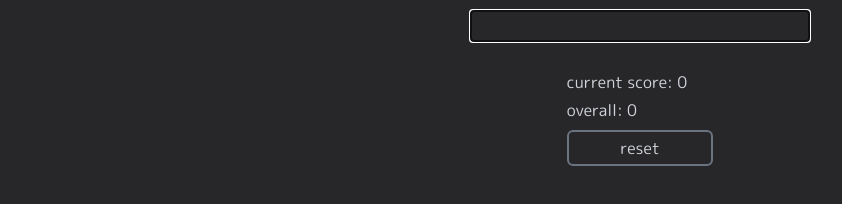
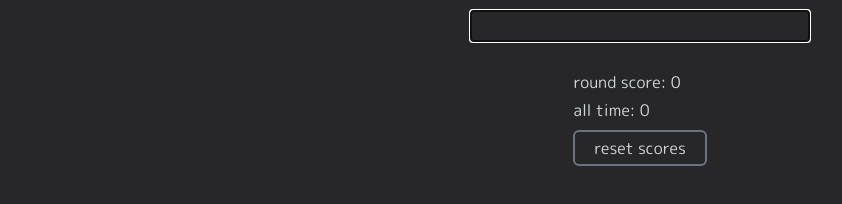
Before and after one commit to cyan1x/jp-quiz-web, a Vue app: page / in a window 1280 px wide. Shown: the part 416-620 px from the top of the page, without its empty margins (0-842 px from the left). Built offline with nearby package versions, Linux system fonts and the light colour scheme.

Commit message:
Lock input on all hints revealed, scoring system

```diff
--- a/src/App.vue
+++ b/src/App.vue
@@ -78,6 +78,7 @@ function newQuestion() {
 
 startTimer()
 const streakTime = 3000
+const lockInput = ref(false)
 
 function checkAnswer() {
   // Skip question
@@ -93,29 +94,45 @@ function checkAnswer() {
     clearResponse()
   }
 
+  // All hints used up
+  if (questions.hintLevel === questions.currentHint.length) {
+    lockInput.value = true
+    response.value = "answer revealed"
+    setTimeout(() => {
+      lockInput.value = false
+      newQuestion()
+      nextTick(() => {
+        input.value.focus()
+      })
+    }, 3000)
+  }
+
   const answers = questions.currentQuestion.answer.map((answer) =>
     convertStringToHiragana(answer)
   )
   const hiragana = convertStringToHiragana(response.value.trim())
+  // Answer is correct
   if (answers.includes(hiragana)) {
-    scores.currentScore += 1
+    const questionValue = Math.floor(
+      10 / Math.max(1, 2.5 * questions.hintLevel)
+    )
+    scores.increase(questionValue)
     showScorePlus.value = true
-    scorePlusStreak.value += 1
+    scorePlusStreak.value += questionValue
     scorePlusDuration.value = streakTime
-    scores.increment()
     newQuestion()
   }
 }
 
-const resetMessages = ["reset", "confirm?"] as const
-const resetMessage: Ref<(typeof resetMessages)[number]> = ref("reset")
+const resetMessages = ["reset scores", "confirm?"] as const
+const resetMessage: Ref<(typeof resetMessages)[number]> = ref("reset scores")
 
 function resetScores() {
-  if (resetMessage.value === "reset") {
+  if (resetMessage.value === "reset scores") {
     resetMessage.value = "confirm?"
   } else {
     scores.reset()
-    resetMessage.value = "reset"
+    resetMessage.value = "reset scores"
   }
 }
 
@@ -181,15 +198,17 @@ newQuestion()
         ></pre>
 
         <input
-          class="bg-transparent m-2 text-lg border-solid border-2 border-gray-500 rounded-sm text-center"
+          :disabled="lockInput"
+          class="disabled:text-gray-500 bg-transparent m-2 text-lg border-solid border-2 border-gray-500 rounded-sm text-center"
           ref="input"
           v-model="response"
           @keyup.enter="checkAnswer"
+          spellcheck="false"
         />
 
         <div class="flex flex-col m-2">
           <span class="mt-3"
-            >current score: {{ scores.currentScore }}
+            >round score: {{ scores.currentScore }}
             <span :class="arrowClass" class="text-[color:var(--accent-color)]"
               >+{{ scorePlusStreak || 1 }}</span
             >
@@ -197,7 +216,7 @@ newQuestion()
             <!-- <span> ({{ scorePlusDuration }})</span> -->
           </span>
 
-          <span class="mt-1">overall: {{ scores.totalScore }}</span>
+          <span class="mt-1">all time: {{ scores.totalScore }}</span>
           <div class="flex flex-col mt-2 gap-2">
             <button
               class="border-solid border-2 border-gray-500 p-1 rounded-md"
--- a/src/stores/score.ts
+++ b/src/stores/score.ts
@@ -1,4 +1,4 @@
-import { ref, computed } from "vue"
+import { ref, computed, readonly } from "vue"
 import { defineStore } from "pinia"
 
 export const useScoreStore = defineStore(
@@ -7,9 +7,9 @@ export const useScoreStore = defineStore(
     const currentScore = ref(0)
     const totalScore = ref(0)
 
-    const doubleScore = computed(() => totalScore.value * 2)
-    function increment() {
-      totalScore.value += 1
+    function increase(amount: number) {
+      currentScore.value += amount
+      totalScore.value += amount
     }
 
     function reset() {
@@ -17,7 +17,13 @@ export const useScoreStore = defineStore(
       totalScore.value = 0
     }
 
-    return { currentScore, totalScore, doubleScore, increment, reset }
+    return {
+      currentScore: readonly(currentScore),
+      // Persistent data cannot be readonly
+      totalScore,
+      increase,
+      reset,
+    }
   },
   {
     persist: {
```
